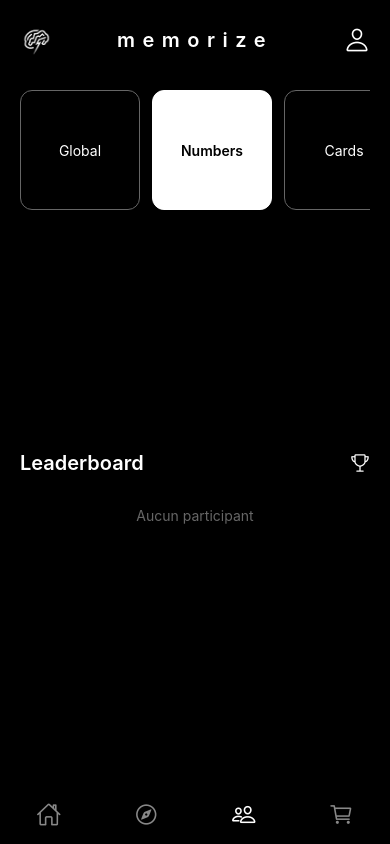
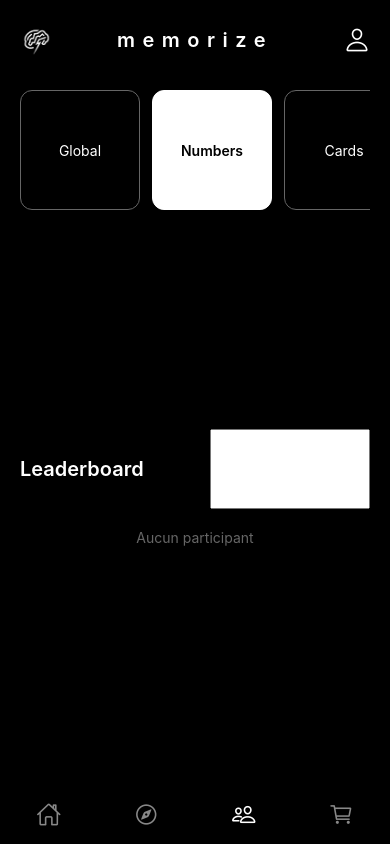
Before and after one commit to guillaumekrvr2/mvp-memo, a React Native app: screen /Community in a window 390 px wide. Built offline with nearby package versions, Linux system fonts and the light colour scheme.

Commit message:
harmonized records in Community

```diff
--- a/contexts/AccountContext.jsx
+++ b/contexts/AccountContext.jsx
@@ -68,39 +68,37 @@ export function AccountProvider({ children }) {
     await AsyncStorage.removeItem(CURRENT_KEY);
   };
 
-  // 6) Mise à jour d’un record
-// dans AccountContext.js, à la place de l’actuel updateRecord :
+// 6) Mise à jour d’un record (gère désormais les modes pour toutes les disciplines)
 const updateRecord = async (discipline, value) => {
   if (!current) return;
 
   let newRecords;
-  if (discipline === 'numbers' && value.mode) {
-    // fusionne au lieu d’écraser
+  // si un mode est fourni, on stocke sous records[discipline][mode]
+  if (value.mode) {
+    const existing = current.records[discipline] || {};
     newRecords = {
       ...current.records,
-      numbers: {
-        // récupère l’ancien sous-objet numbers (ou vide)
-        ...(current.records.numbers || {}),
-        // ajoute/écrase la clé spécifique au mode choisi
+      [discipline]: {
+        ...existing,
         [value.mode]: {
           score: value.score,
           time:  value.time
         }
       }
-    }
+    };
   } else {
-    // comportement inchangé pour les autres épreuves
+    // pas de mode : on garde le comportement “classique”
     newRecords = {
       ...current.records,
       [discipline]: value
-    }
+    };
   }
 
   const updatedCurr = {
     ...current,
     records: newRecords
   };
-  // persistance inchangée
+  // mise à jour de la liste et persistance
   const updatedList = accounts.map(a =>
     a.id === current.id ? updatedCurr : a
   );
@@ -109,7 +107,6 @@ const updateRecord = async (discipline, value) => {
   await persist(ACCOUNTS_KEY, updatedList);
   await persist(CURRENT_KEY, updatedCurr);
 };
-
 
   return (
     <AccountContext.Provider value={{
--- a/screens/CommunityScreen.jsx
+++ b/screens/CommunityScreen.jsx
@@ -1,5 +1,3 @@
-// screens/CommunityScreen.jsx
-
 import React, { useContext, useState, useMemo } from 'react';
 import {
   View,
@@ -10,7 +8,7 @@ import {
   ScrollView
 } from 'react-native';
 import { AccountContext } from '../contexts/AccountContext';
-import { Ionicons } from '@expo/vector-icons';
+import { Picker } from '@react-native-picker/picker';
 
 const DISCIPLINES = [
   { key: 'global',  label: 'Global' },
@@ -22,44 +20,67 @@ const DISCIPLINES = [
   { key: 'images',  label: 'Images' },
 ];
 
+const GAME_MODES = [
+  { key: 'memory-league', label: 'Memory League' },
+  { key: 'iam',         label: 'IAM' },
+];
+
 export default function CommunityScreen() {
   const { accounts } = useContext(AccountContext);
-  const [selected, setSelected] = useState('numbers');
+  const [selectedDiscipline, setSelectedDiscipline] = useState('numbers');
+  const [selectedMode, setSelectedMode] = useState('memoryLeague');
 
-  // Tri selon la discipline sélectionnée
-  const sorted = useMemo(() =>
-    [...accounts].sort((a, b) => {
-      const getVal = acct => {
-        if (selected === 'global') {
-          return DISCIPLINES.reduce((sum, d) => {
-            if (d.key === 'global') return sum;
-            const rec = acct.records?.[d.key];
-            return sum + (typeof rec === 'object' ? rec.score : rec || 0);
+  // Tri selon la discipline et le mode sélectionnés
+  const sorted = useMemo(() => {
+  return [...accounts].sort((a, b) => {
+    const getScore = acct => {
+      if (selectedDiscipline === 'global') {
+        return DISCIPLINES
+          .filter(d => d.key !== 'global')
+          .reduce((sum, d) => {
+            const rec = acct.records?.[d.key]?.[selectedMode];
+            return sum + (rec?.score || 0);
           }, 0);
       }
-        const rec = acct.records?.[selected];
-        return typeof rec === 'object' ? rec.score : rec || 0;
+      const recContainer = acct.records?.[selectedDiscipline];
+      if (recContainer && typeof recContainer === 'object') {
+        const rec = recContainer[selectedMode];
+        return rec?.score || 0;
+      }
+      return typeof recContainer === 'number'
+        ? recContainer
+        : 0;
     };
-      return getVal(b) - getVal(a);
-    }), [accounts, selected]
-  );
+    return getScore(b) - getScore(a);
+  });
+}, [accounts, selectedDiscipline, selectedMode]);
 
 const renderRow = ({ item }) => {
-    // vue classique pour toutes les autres disciplines
   let text;
-    if (selected === 'global') {
-      const total = DISCIPLINES.reduce((sum, d) => {
-        if (d.key === 'global') return sum;
-        const rec = item.records?.[d.key];
-        return sum + (typeof rec === 'object' ? rec.score : rec || 0);
+  if (selectedDiscipline === 'global') {
+    const total = DISCIPLINES
+      .filter(d => d.key !== 'global')
+      .reduce((sum, d) => {
+        const rec = item.records?.[d.key]?.[selectedMode];
+        return sum + (rec?.score || 0);
       }, 0);
     text = `${total} pts`;
   } else {
-      const rec = item.records?.[selected];
-      text = typeof rec === 'object'
-        ? `${rec.score} en ${rec.time}s`
-        : `${rec || 0} pts`;
+    const recContainer = item.records?.[selectedDiscipline];
+    let rec;
+    if (recContainer && typeof recContainer === 'object') {
+      rec = recContainer[selectedMode];
     }
+    if (rec) {
+      text = `${rec.score} en ${rec.time}s`;
+    } else {
+      const fallback = typeof recContainer === 'number'
+        ? recContainer
+        : 0;
+      text = `${fallback} pts`;
+    }
+  }
+
   return (
     <View style={styles.row}>
       <Text style={styles.name}>{item.firstName} {item.lastName}</Text>
@@ -70,6 +91,7 @@ export default function CommunityScreen() {
 
   return (
     <View style={styles.container}>
+      {/* Sélecteur de discipline */}
       <ScrollView
         horizontal
         showsHorizontalScrollIndicator={false}
@@ -78,26 +100,37 @@ export default function CommunityScreen() {
         {DISCIPLINES.map(d => (
           <TouchableOpacity
             key={d.key}
-            style={[styles.tab, selected === d.key && styles.tabActive]}
-            onPress={() => setSelected(d.key)}
+            style={[styles.tab, selectedDiscipline === d.key && styles.tabActive]}
+            onPress={() => setSelectedDiscipline(d.key)}
           >
-            <Text style={[styles.tabText, selected === d.key && styles.tabTextActive]}>
+            <Text style={[styles.tabText, selectedDiscipline === d.key && styles.tabTextActive]}>
               {d.label}
             </Text>
           </TouchableOpacity>
         ))}
       </ScrollView>
 
+      {/* Sélecteur de mode de jeu */}
       <View style={styles.headerRow}>
         <Text style={styles.header}>Leaderboard</Text>
-        <Ionicons name="trophy-outline" size={20} color="#fff" />
+        <View style={styles.pickerContainer}>
+          <Picker
+            selectedValue={selectedMode}
+            style={styles.picker}
+            dropdownIconColor="#fff"
+            onValueChange={value => setSelectedMode(value)}
+          >
+            {GAME_MODES.map(m => (
+              <Picker.Item key={m.key} label={m.label} value={m.key} />
+            ))}
+          </Picker>
+        </View>
       </View>
 
       <FlatList
-        key={selected}
+        key={`${selectedMode}-${selectedDiscipline}`}
         data={sorted}
         keyExtractor={i => i.id}
-        // si Cards, on passe en grille 2 colonnes
         numColumns={1}
         renderItem={renderRow}
         ListEmptyComponent={<Text style={styles.empty}>Aucun participant</Text>}
@@ -112,10 +145,10 @@ const styles = StyleSheet.create({
     flex: 1,
     backgroundColor: '#000',
     padding: 20,
-    height: 80
   },
   tabs: {
     paddingBottom: 10,
+    marginBottom: 8
   },
   tab: {
     width: 120,
@@ -145,45 +178,33 @@ const styles = StyleSheet.create({
     flexDirection: 'row',
     alignItems: 'center',
     justifyContent: 'space-between',
-    marginBottom: 12,
+    marginVertical: 12,
   },
   header: {
     color: '#fff',
     fontSize: 20,
     fontWeight: '600',
   },
+  pickerContainer: {
+    backgroundColor: '#111',
+    borderRadius: 8,
+    height: 40,
+    position: 'relative',  // pour que l'enfant en absolute soit relatif à ce view
+    overflow: 'visible',   // autorise le débordement
+  },
+  picker: {
+    width: 160,
+    color: '#fff',
+    position: 'absolute',  // on sort du flux normal
+    top: -20,              // on remonte de moitié de la hauteur en trop               // plein‐largeur à l'intérieur du container
+    right: 0,
+    height: 80,
+  },
 
-  // === pour la grille Cards ===
-  columnWrapper: {
-    justifyContent: 'center',  // centre chaque ligne de 2 cartes
-  },
   listPadding: {
     paddingBottom: 20,
+    marginTop: 8
   },
-  card: {
-    width: 120,
-    height: 120,
-    backgroundColor: '#111',
-    borderRadius: 20,
-    borderWidth: 1,
-    borderColor: '#fff',
-    justifyContent: 'center',
-    alignItems: 'center',
-    margin: 10,
-  },
-  cardName: {
-    color: '#fff',
-    fontSize: 14,
-    fontWeight: '600',
-    textAlign: 'center',
-  },
-  cardScore: {
-    color: '#fff',
-    fontSize: 16,
-    marginTop: 6,
-  },
-
-  // === pour la liste classique ===
   row: {
     flexDirection: 'row',
     justifyContent: 'space-between',
```
Lines whose indentation alone changed are shown as unchanged.
